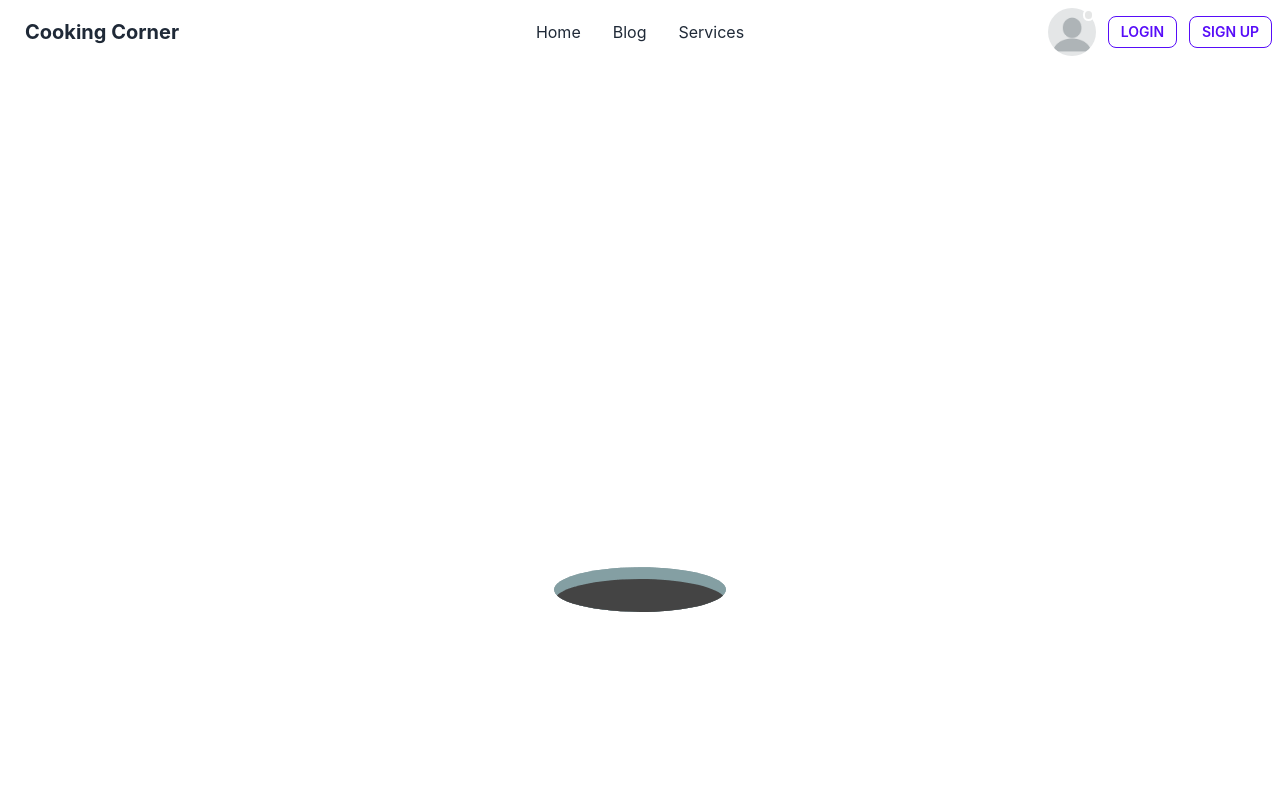
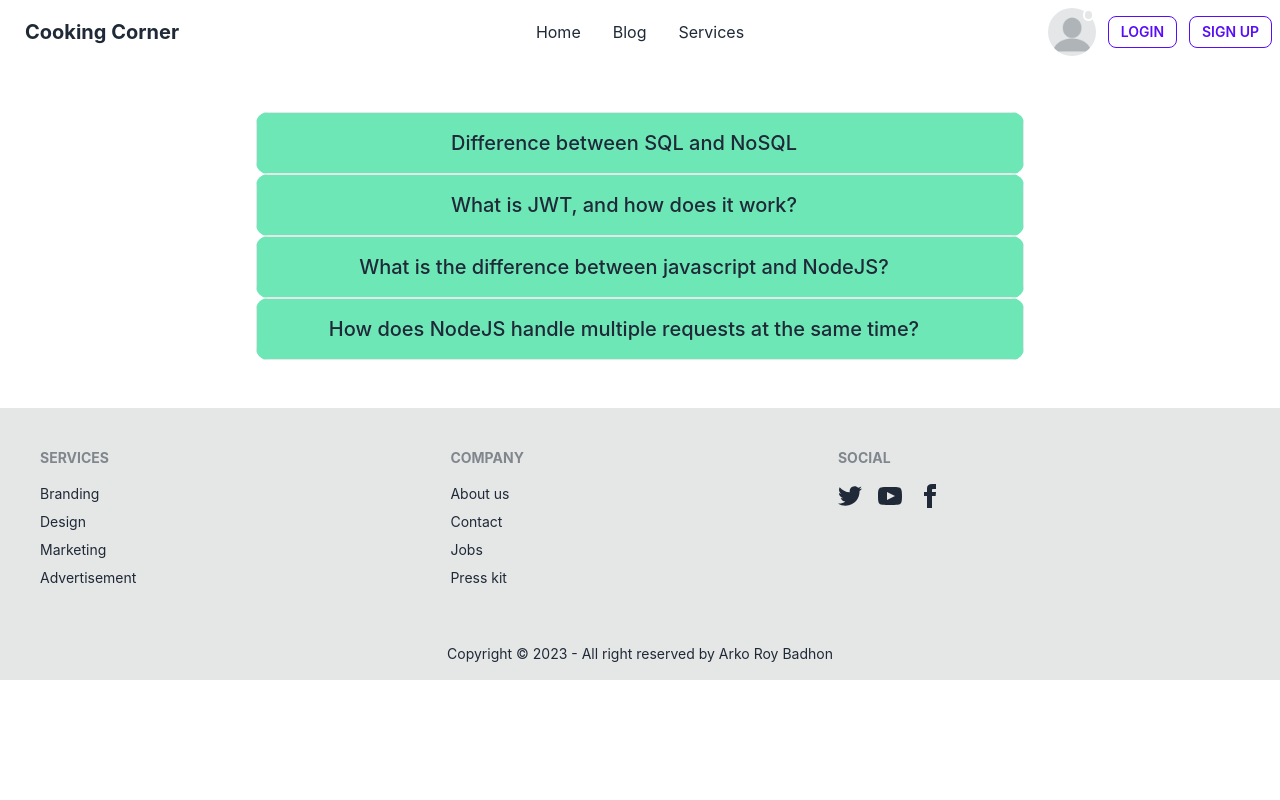
Before and after one commit to ArkoRoyBadhon/Cooking-corner-client-public, a React (Create React App) app: page /blog in a window 1280 px wide. Shown: the top 800 px of the page. Built offline with nearby package versions, Linux system fonts and the light colour scheme; no server answers.

Commit message:
blog page completed

```diff
--- a/src/Router/Routes/Routes.js
+++ b/src/Router/Routes/Routes.js
@@ -1,5 +1,6 @@
 
 import { createBrowserRouter } from 'react-router-dom';
+import Blog from '../../components/Pages/Blog/Blog';
 import ErrorPage from '../../components/Pages/ErrorPage/ErrorPage';
 import Home from '../../components/Pages/Home/Home';
 import Login from '../../components/Pages/Login/Login';
@@ -31,6 +32,10 @@ const router = createBrowserRouter([
       {
         path: '/signup',
         element: <SignUp></SignUp>
+      },
+      {
+        path: '/blog',
+        element: <Blog></Blog>
       },
       {
         path: '/services',
--- /dev/null
+++ b/src/components/Pages/Blog/Blog.js
@@ -0,0 +1,54 @@
+import React from 'react';
+
+const Blog = () => {
+    return (
+        <div className='w-3/5 mx-auto text-center my-12'>
+            <div className="collapse rounded-xl">
+                <input type="checkbox" />
+                <div className="collapse-title text-xl font-medium border bg-emerald-300">
+                    Difference between SQL and NoSQL
+                </div>
+                <div className="collapse-content bg-slate-200 text-left">
+                    <ul className=''>
+                        <li>SQL pronounced as “S-Q-L” or as “See-Quel” is primarily called RDBMS or Relational Databases, whereas NoSQL is a Non-relational or Distributed Database</li>
+                        <li>Comparing SQL vs NoSQL databases, SQL databases are table-based databases, whereas NoSQL databases can be document-based, key-value pairs, and graph databases</li>
+                        <li>SQL databases are vertically scalable, while NoSQL databases are horizontally scalable</li>
+                        <li>SQL databases have a predefined schema, whereas NoSQL databases use a dynamic schema for unstructured data</li>
+                    </ul>
+                </div>
+            </div>
+            <div className="collapse rounded-xl">
+                <input type="checkbox" />
+                <div className="collapse-title text-xl font-medium border bg-emerald-300">
+                    What is JWT, and how does it work?
+                </div>
+                <div className="collapse-content bg-slate-200 text-left">
+                    <p>JSON Web Token (JWT) is an open standard (RFC 7519) that defines a compact and self-contained way for securely transmitting information between parties as a JSON object. This information can be verified and trusted because it is digitally signed</p>
+                    <p>Authentication server verifies the credentials and issues a jwt signed using either a secret salt or a private key.
+                        User's Client uses the JWT to access protected resources by passing the JWT in HTTP Authorization header.
+                        Resource server then verifies the authenticity of the token using the secret salt/ public key.</p>
+                </div>
+            </div>
+            <div className="collapse rounded-xl">
+                <input type="checkbox" />
+                <div className="collapse-title text-xl font-medium border bg-emerald-300">
+                    What is the difference between javascript and NodeJS?
+                </div>
+                <div className="collapse-content bg-slate-200 text-left">
+                    <p>JavaScript is a simple programming language that can be used with any browser that has the JavaScript Engine installed. Node.js, on the other hand, is an interpreter or execution environment for the JavaScript programming language</p>
+                </div>
+            </div>
+            <div className="collapse rounded-xl">
+                <input type="checkbox" />
+                <div className="collapse-title text-xl font-medium border bg-emerald-300">
+                    How does NodeJS handle multiple requests at the same time?
+                </div>
+                <div className="collapse-content bg-slate-200">
+                    <p>NodeJS receives multiple client requests and places them into EventQueue. NodeJS is built with the concept of event-driven architecture. NodeJS has its own EventLoop which is an infinite loop that receives requests and processes them.</p>
+                </div>
+            </div>
+        </div>
+    );
+};
+
+export default Blog;
```
